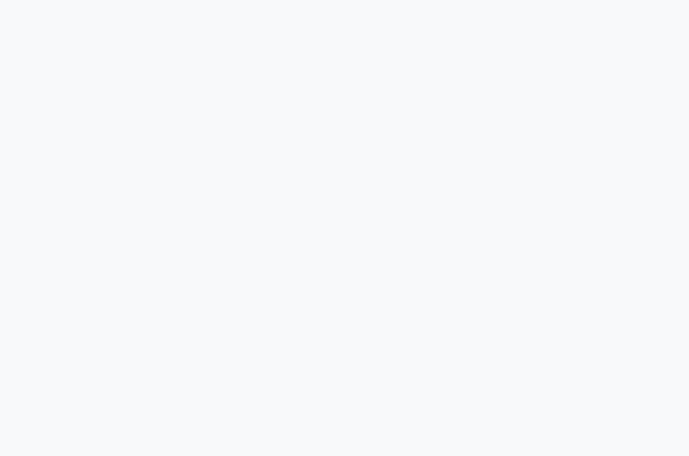
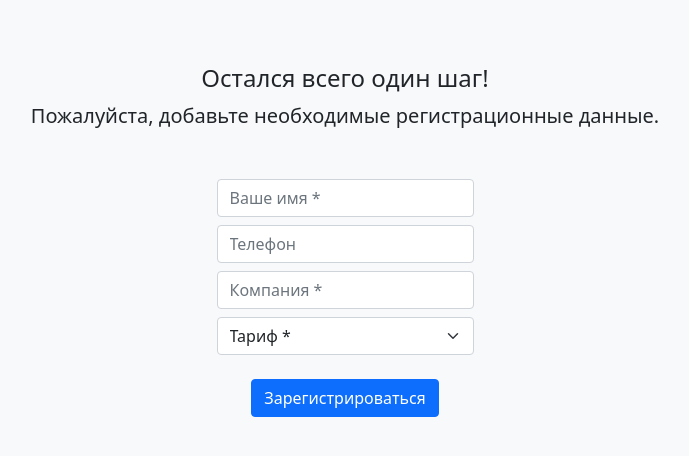
Before and after one commit to yakravtsova/idatica-dev, a React (Create React App) app: page /accept in a window 1280 px wide. Before the commit this address had no page. Shown: the top 456 px of the page, without its empty margins (295-984 px from the left). Built offline with nearby package versions, Linux system fonts and the light colour scheme.

Commit message:
feat: complete registration form

```diff
--- a/src/components/App.js
+++ b/src/components/App.js
@@ -11,11 +11,18 @@ import Groups from "./Groups";
 import Register from './Register';
 import Rules from './Rules';
 import Login from './Login';
+import RegistrationOkInfoTooltip from './RegistrationOkInfoTooltip';
+import CompleteRegistration from './CompleteRegistration';
 
 const App = () => {
     const [isDeletePopupOpen, setIsDeletePopupOpen] = useState(false);
+    const [isRegistrationInfoTooltipOpen, setIsRegistrationInfoTooltipOpen] = useState(false);
     const [loggedIn, setLoggedIn] = useState(false);
     const navigate = useNavigate();
+
+    const handleRegistrationInfoTooltipOpen = () => {
+        setIsRegistrationInfoTooltipOpen(!isRegistrationInfoTooltipOpen);
+    }
 
     const handleDeletePopupOpen = () => {
         setIsDeletePopupOpen(!isDeletePopupOpen);
@@ -27,7 +34,8 @@ const App = () => {
 
     const handleRegister = (email, password, confirmPassword, isAccepted) => {
         if ((password === confirmPassword) && isAccepted) {
-            console.log(`${email}, ${password}`)
+            console.log(`${email}, ${password}`);
+            handleRegistrationInfoTooltipOpen();
         }
     }
 
@@ -37,6 +45,10 @@ const App = () => {
 
     const handleReset = (email) => {
         console.log(email);
+    }
+
+    const handleCompleteRegister = (username, phone, company, plan) => {
+        console.log(`${username} ${phone} ${company} ${plan}`)
     }
 
 
@@ -52,7 +64,10 @@ const App = () => {
                 <Route path="/products/create" element={<ProductsCreate/>}/>
                 <Route path="/groups" element={<Groups isDeletePopupOpen={isDeletePopupOpen} handleDeletePopupOpen={handleDeletePopupOpen}/>}/>
                 <Route path="/profile" element={<Profile/>}/>
+                <Route path="/accept" element={<CompleteRegistration handleCompleteRegister={handleCompleteRegister} />
+            } />
             </Routes>
+            <RegistrationOkInfoTooltip isOpen={isRegistrationInfoTooltipOpen} onClose={handleRegistrationInfoTooltipOpen} />
         </Container>
 
 
--- /dev/null
+++ b/src/components/CompleteRegistration.js
@@ -0,0 +1,62 @@
+import { useState } from 'react';
+import { Form, Button } from 'react-bootstrap';
+
+const CompleteRegistration = ({ handleCompleteRegister }) => {
+  const [username, setUsername] = useState('');
+  const [phone, setPhone] = useState('');
+  const [company, setCompany] = useState('');
+  const [plan, setPlan] = useState('');
+
+  const handleUsernameChange = (e) => {
+    setUsername(e.target.value);
+  }
+
+  const handlePhoneChange = (e) => {
+    setPhone(e.target.value);
+  }
+
+  const handleCompanyChange = (e) => {
+    setCompany(e.target.value);
+  }
+
+  const handlePlanChange = (e) => {
+    setPlan(e.target.value);
+  }
+
+  const handleSubmit = (e) => {
+    e.preventDefault();
+    handleCompleteRegister(username, phone, company, plan);
+  }
+
+  return(
+    <div className="d-flex flex-column justify-content-center align-items-center w-100">
+      <h1 className="fs-4 mt-5">
+          Остался всего один шаг!
+        </h1>
+        <p className="fs-5 mb-5">
+          Пожалуйста, добавьте необходимые регистрационные данные.
+        </p>
+        <Form className="d-flex flex-column" onSubmit={handleSubmit}>
+          <Form.Group className="mb-2" controlId="username">
+            <Form.Control type="text" placeholder="Ваше имя *" onChange={handleUsernameChange} />
+          </Form.Group>
+          <Form.Group className="mb-2" controlId="phone">
+            <Form.Control type="phone" placeholder="Телефон" onChange={handlePhoneChange} />
+          </Form.Group>
+          <Form.Group className="mb-2" controlId="company">
+            <Form.Control type="text" placeholder="Компания *" onChange={handleCompanyChange} />
+          </Form.Group>
+          <Form.Select className="mb-4" value={plan} onChange={handlePlanChange}>
+            <option disabled value=''>Тариф *</option>
+            <option value="1">Дёшево</option>
+            <option value="2">Недорого</option>
+            <option value="3">Дорого</option>
+            <option value="4">Очень дорого</option>
+          </Form.Select>
+          <Button type="submit" className="align-self-center">Зарегистрироваться</Button>
+        </Form>
+    </div>
+  )
+}
+
+export default CompleteRegistration;
--- a/src/components/Login.js
+++ b/src/components/Login.js
@@ -30,14 +30,14 @@ const Login = ({ handleAuthorization, handleReset }) => {
 
   return(
     <Container fluid className="vw-100 vh-100 d-flex flex-column justify-content-center align-items-center">
-      <Form className="d-flex flex-column">
+      <Form className="d-flex flex-column" onSubmit={handleSubmit}>
         <Form.Group className="mb-2" controlId="registerEmail">
           <Form.Control type="email" placeholder="Почта *" onChange={handleEmailChange} />
         </Form.Group>
         <Form.Group className="mb-2" controlId="registerPassword">
           <Form.Control type="password" placeholder="Пароль *" onChange={handlePasswordChange} />
         </Form.Group>
-        <Button type="submit" className="align-self-center m-3" onClick={handleSubmit}>Войти</Button>
+        <Button type="submit" className="align-self-center m-3">Войти</Button>
       </Form>
       <Button variant="link" onClick={handleForgotPassword}>забыл пароль</Button>
       <ResetPasswordPopup isOpen={forgotPassword} onClose={handleForgotPassword} handleReset={handleReset} />
--- a/src/components/Register.js
+++ b/src/components/Register.js
@@ -32,7 +32,7 @@ const Register = ({ handleRegister }) => {
 
   return(
     <Container fluid className="vw-100 vh-100 d-flex flex-column justify-content-center align-items-center">
-      <Form className="d-flex flex-column">
+      <Form className="d-flex flex-column" onSubmit={handleSubmit}>
         <Form.Group className="mb-2" controlId="registerEmail">
           <Form.Control type="email" placeholder="Почта *" onChange={handleEmailChange} />
         </Form.Group>
@@ -46,7 +46,7 @@ const Register = ({ handleRegister }) => {
           <Form.Check.Input type="checkbox" onChange={handleAccept} />
           <Form.Check.Label>Согласен с <Link to="/rules" target="_blank" rel="noopener noreferrer">правилами использования сервиса</Link></Form.Check.Label>
         </Form.Check>
-        <Button type="submit" className="align-self-center" onClick={handleSubmit}>Зарегистрироваться</Button>
+        <Button type="submit" className="align-self-center">Зарегистрироваться</Button>
       </Form>
     </Container>
   )
--- /dev/null
+++ b/src/components/RegistrationOkInfoTooltip.js
@@ -0,0 +1,18 @@
+import Modal from 'react-bootstrap/Modal';
+
+const RegistrationOkInfoTooltip = ({ isOpen, onClose }) => {
+  return (
+    <Modal show={isOpen} onHide={onClose}>
+      <Modal.Header closeButton>
+        <Modal.Title>Спасибо за регистрацию!</Modal.Title>
+      </Modal.Header>
+      <Modal.Body>
+        <p className="bg-light">
+          На вашу почту придёт письмо с подтверждением активации аккаунта.
+        </p>
+      </Modal.Body>
+    </Modal>
+  )
+}
+
+export default RegistrationOkInfoTooltip;
```
